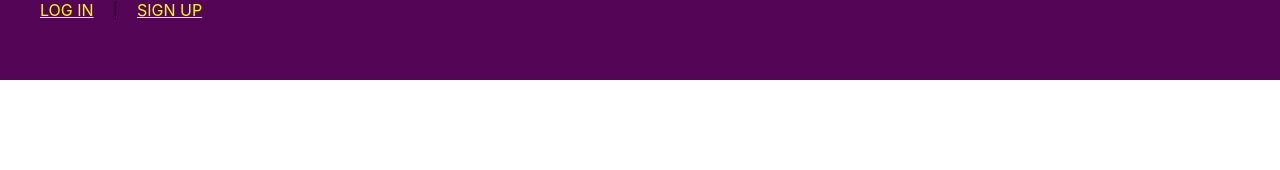
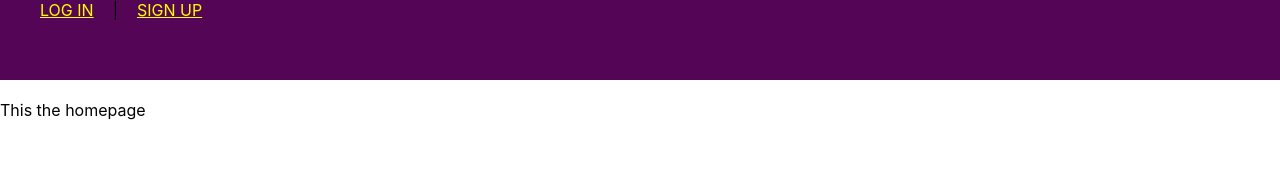
Before and after one commit to Mad-Hatter-1865/Project-4, a React (Create React App) app: page / in a window 1280 px wide. Shown: the top 170 px of the page. Built offline with nearby package versions, Linux system fonts and the light colour scheme.

Commit message:
Create HomePage

```diff
--- a/src/pages/App/App.js
+++ b/src/pages/App/App.js
@@ -10,6 +10,7 @@
 import MyGamesPage from '../MyGamesPage/MyGamesPage';
 import ShowPage from '../ShowPage/ShowPage';
 import EditPage from '../EditPage/EditPage';
+import HomePage from '../HomePage/HomePage';
 
 class App extends Component {
   constructor() {
@@ -33,10 +34,13 @@
       <div>
         <Switch>
           <Route exact path='/' render={() =>
-            <NavBar
+            <div>
+              <NavBar
               user={this.state.user}
               handleLogout={this.handleLogout}
             />
+            <HomePage />
+            </div>
           }/>
 
           <Route exact path='/signup' render={({ history }) =>
--- /dev/null
+++ b/src/pages/HomePage/HomePage.jsx
@@ -0,0 +1,14 @@
+import React, {Component} from 'react'
+
+class HomePage extends Component {
+
+    render() {
+        return (
+            <div>
+                This the homepage
+            </div>
+        )
+    }
+}
+
+export default HomePage;
```
